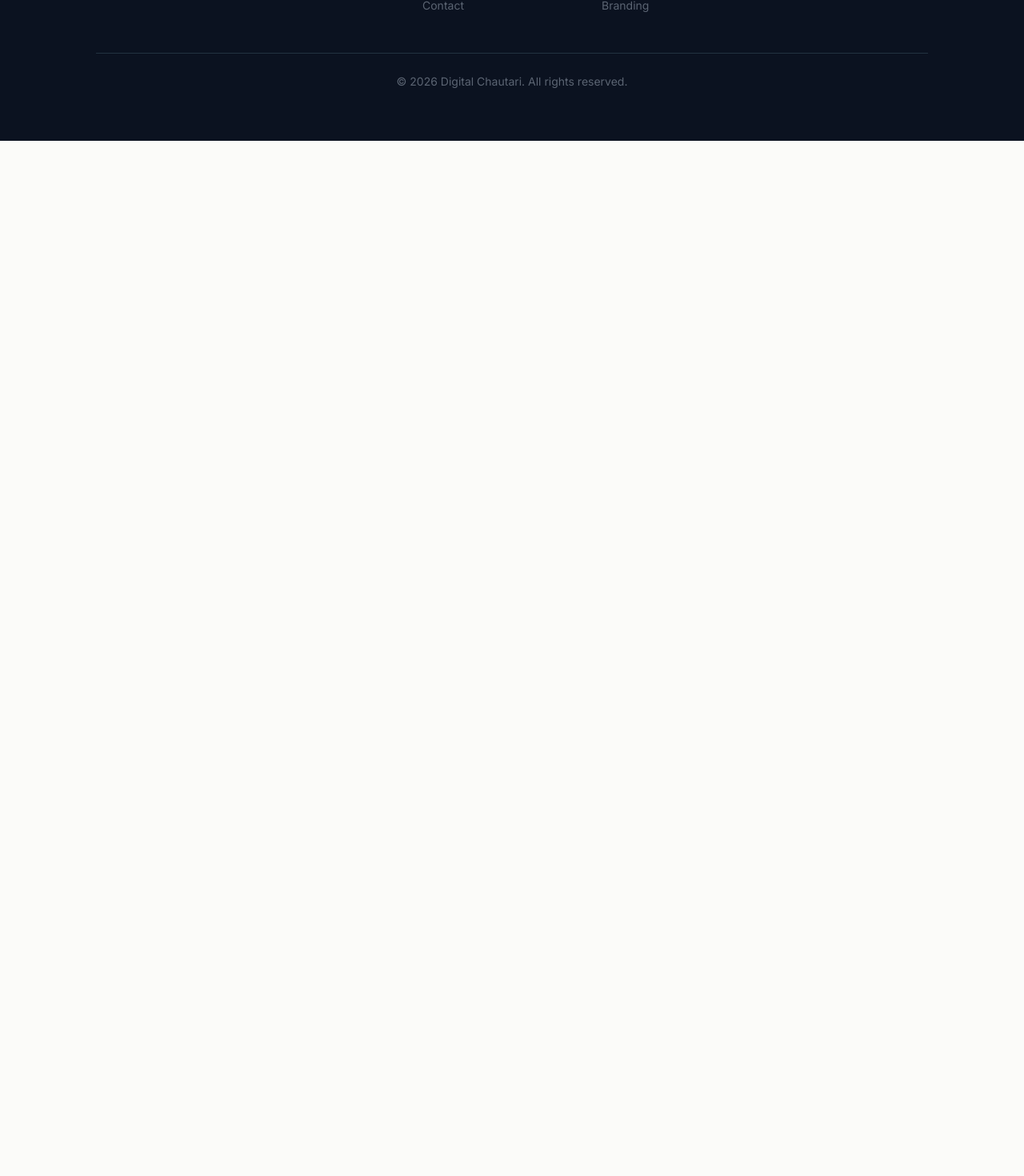
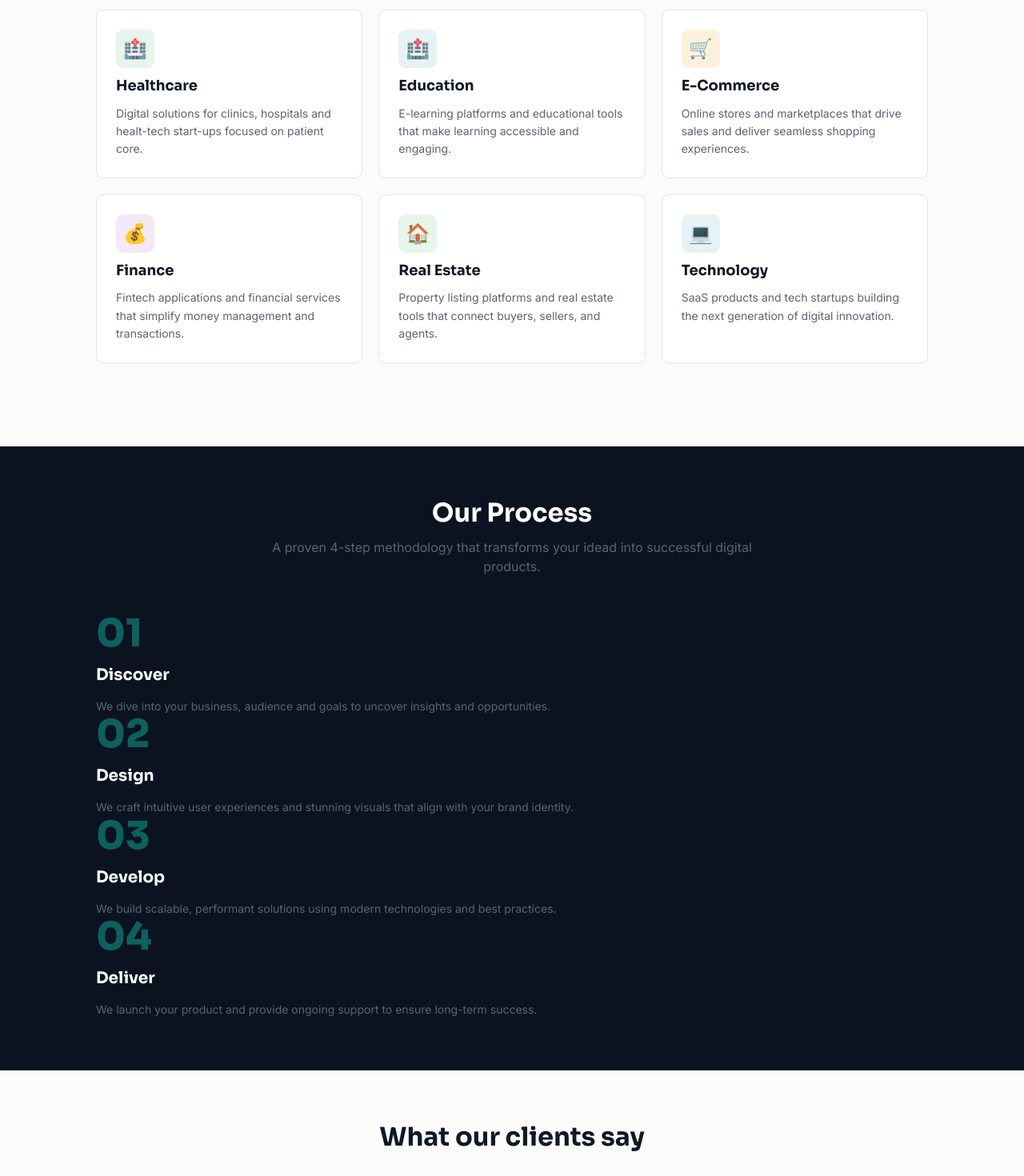
Before and after one commit to PratikKarki106/digital-chautari, a Next.js app: page / in a window 1280 px wide. Shown: the part 2856-4326 px from the top of the page at 80% size. Before the commit the page ends 3032 px from the top, so only its background shows below. Built offline with nearby package versions, Linux system fonts and the light colour scheme.

Commit message:
Added pages in page.tsx

```diff
--- a/src/app/page.tsx
+++ b/src/app/page.tsx
@@ -5,6 +5,9 @@ import FeatureStrip from "@/pages/FeatureStrip";
 import WhoWeAre from "@/pages/WhoWeAre";
 import DarkStats from "@/pages/DarkStats";
 import ProductsTeaser from "@/pages/ProductsTeaser";
+import SectorsWeServe from "@/pages/SectorsWeServe";
+import Process from "@/pages/Process";
+import Testimonials from "@/pages/Testimonials";
 
 export default function Home() {
   return (
@@ -14,6 +17,9 @@ export default function Home() {
       <WhoWeAre />
       <DarkStats />
       <ProductsTeaser />
+      <SectorsWeServe />
+      <Process />
+      <Testimonials />
     </main>
   );
 }
```
